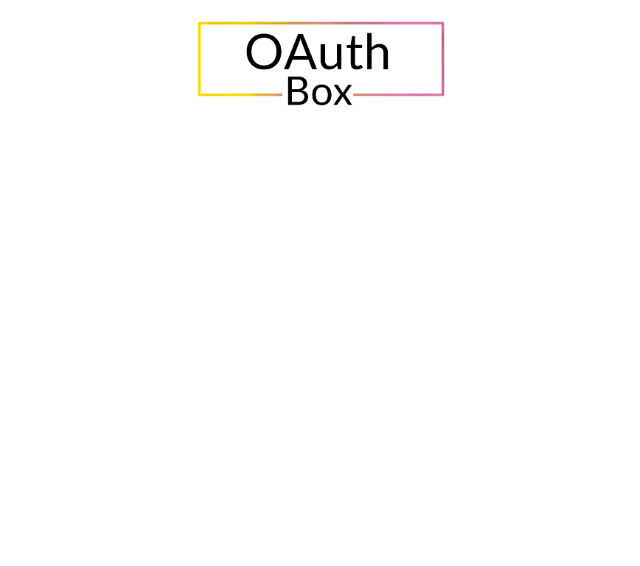
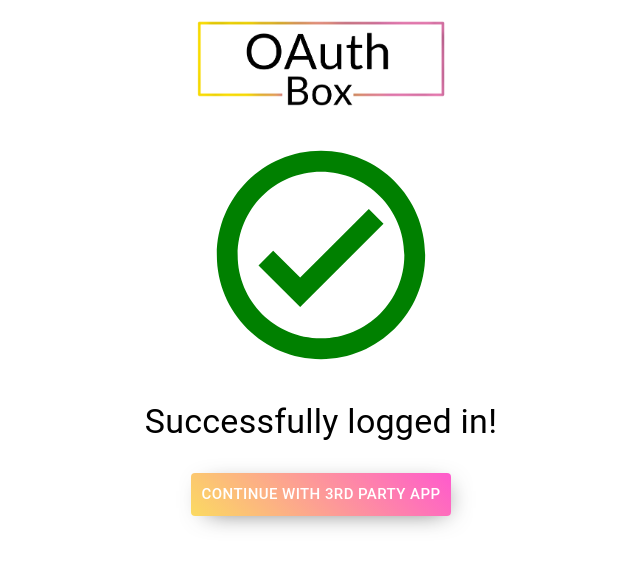
Before and after one commit to jayryanj/oauth-box, a React (Create React App) app in the folder client/: page /login/authenticated in a window 1280 px wide. Shown: the top 566 px of the page, without its empty margins (319-959 px from the left). Built offline with nearby package versions, Linux system fonts and the light colour scheme.

Commit message:
Created confirmation page

```diff
--- a/client/src/App.js
+++ b/client/src/App.js
@@ -7,6 +7,7 @@ import Login from "./pages/Login";
 import NavBar from "./components/NavBar";
 import Intro from "./pages/Intro";
 import Simulation from './pages/Simulation';
+import Confirmation from './components/Confirmation';
 
 class App extends React.Component {
   render() {
@@ -17,6 +18,7 @@ class App extends React.Component {
           <Route exact path="/" component={Landing} />
           <Route exact path="/simulation" component={Simulation} />
           <Route exact path="/login" component={Login} />
+          <Route exact path="/login/authenticated" component={Confirmation} />
           <Route exact path="/about/intro" component={Intro} />
         </Router>
       </div>
--- /dev/null
+++ b/client/src/components/Confirmation.js
@@ -0,0 +1,36 @@
+import React from "react";
+import CheckCircleOutlinedIcon from '@material-ui/icons/CheckCircleOutlined';
+import {
+    Container,
+    Typography,
+    Button
+} from "@material-ui/core"
+import "../styles/Confirmation.css";
+
+
+class Confirmation extends React.Component {
+    constructor(props) {
+        super(props);
+    }
+
+    render() {
+        return(
+            <Container className="confirmation-container">
+                <CheckCircleOutlinedIcon c
+                    className="check-mark"
+                    style={{ color: "green", fontSize: "250px" }}
+                />
+                <Typography className="login-header" variant="h4">
+                    Successfully logged in!
+                </Typography>
+                <a href="http://localhost:3000/about/intro">
+                    <Button type="submit" size="large" className="login-form login-submit" >
+                        Continue with 3rd party app
+                    </Button>
+                </a>
+            </Container>
+        );
+    }
+}
+
+export default Confirmation;
--- a/client/src/pages/Login.js
+++ b/client/src/pages/Login.js
@@ -10,6 +10,7 @@ import {
     Typography
 } from "@material-ui/core";
 import Container from "@material-ui/core/Container";
+import Confirmation from "../components/Confirmation";
 import ArrowBackOutlinedIcon from '@material-ui/icons/ArrowBackOutlined';
 import axios from "axios";
 
@@ -29,7 +30,7 @@ class Login extends React.Component {
             scope: params.get("scope"),
             redirect_uri: params.get("redirect_uri"),
             oauth_state: params.get("state"),
-            num: 10
+            code: undefined
         }
 
         this.onChange = this.onChange.bind(this);
@@ -62,6 +63,8 @@ class Login extends React.Component {
         axios.post("/api/oauth/authorize", data, config)
             .then((response) => {
                 if(response.data.success) {
+                    console.log(response.data);
+                    this.setState({code: response.data.code});
                     this.setState({isAuthenticated: true});
                     console.log(this.state);
                 }
@@ -75,7 +78,7 @@ class Login extends React.Component {
     render() {
         if (this.state.isAuthenticated) {
             return(
-                <Redirect to="/about/intro" />
+                <Redirect to="/login/authenticated" />
             );
         } else {
             return(
--- a/client/src/pages/Simulation.js
+++ b/client/src/pages/Simulation.js
@@ -46,9 +46,9 @@ class Simulation extends React.Component {
                 </form>
 
                 <a href="http://localhost:8080/api/login">
-                <Button type="submit" fullWidth size="large" className="login-form login-submit" >
-                    Continue with 3rd party app
-                </Button>
+                    <Button type="submit" fullWidth size="large" className="login-form login-submit" >
+                        Continue with 3rd party app
+                    </Button>
                 </a>
             </Container>
         </Fade>
--- /dev/null
+++ b/client/src/styles/Confirmation.css
@@ -0,0 +1,8 @@
+.confirmation-container {
+    text-align: center;
+}
+
+.check-mark {
+    width: 50% !important;
+
+}
```
Also changed, not shown: 1 other file (tests, documents, lock files or other folders).
